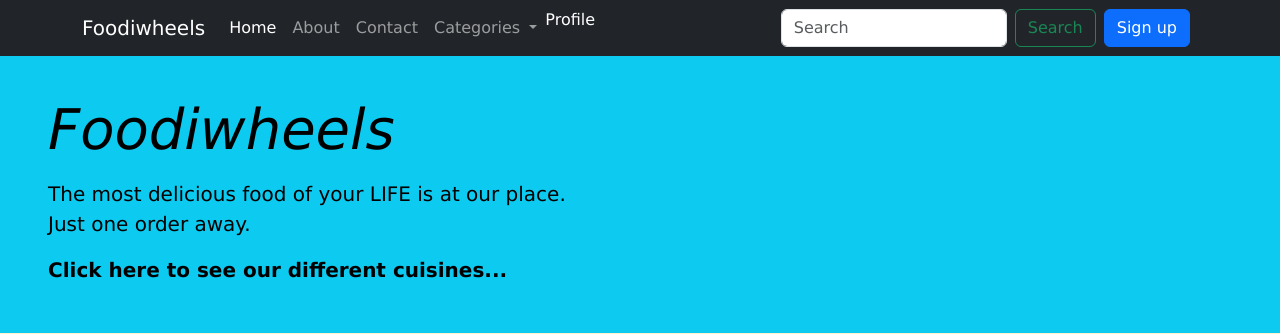
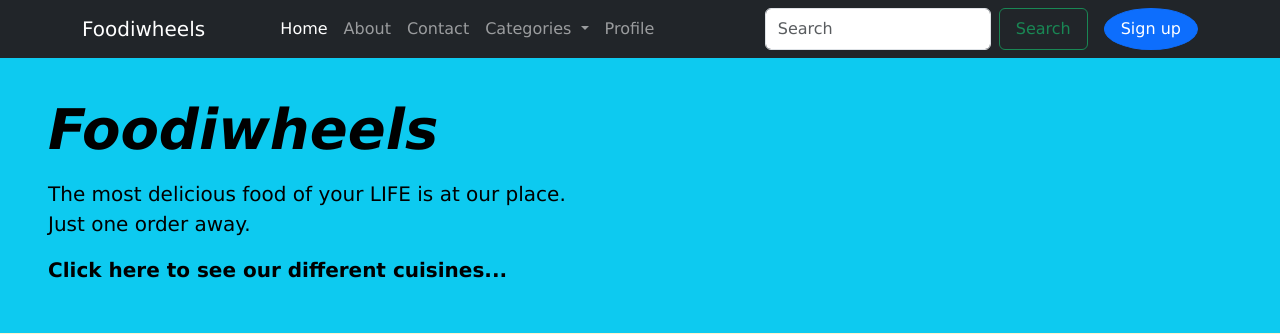
Before and after one commit to MohdRaza216/Foodiwheels, a Django app: page / in a window 1280 px wide. Shown: the top 334 px of the page. Run offline with Django 5.2, Linux system fonts and the light colour scheme.

Commit message:
Refactor navbar and styles: improve layout, enhance dropdown functionality, and update button styles; adjust heading font weight for better visibility

```diff
--- a/static/css/styles.css
+++ b/static/css/styles.css
@@ -5,11 +5,13 @@
     -moz-user-select: none;
     user-select: none;
 }
+
 @media (min-width: 768px) {
     .bd-placeholder-img-lg {
         font-size: 3.5rem;
     }
 }
+
 .b-example-divider {
     width: 100%;
     height: 3rem;
@@ -19,12 +21,14 @@
     box-shadow: inset 0 0.5em 1.5em rgba(0, 0, 0, 0.1),
         inset 0 0.125em 0.5em rgba(0, 0, 0, 0.15);
 }
+
 .nav-scroller {
     position: relative;
     z-index: 2;
     height: 2.75rem;
     overflow-y: hidden;
 }
+
 .nav-scroller .nav {
     display: flex;
     flex-wrap: nowrap;
@@ -35,6 +39,7 @@
     white-space: nowrap;
     -webkit-overflow-scrolling: touch;
 }
+
 .btn-bd-primary {
     --bd-violet-bg: #712cf9;
     --bd-violet-rgb: 112.520718, 44.062154, 249.437846;
@@ -50,44 +55,62 @@
     --bs-btn-active-bg: #5a23c8;
     --bs-btn-active-border-color: #5a23c8;
 }
+
 .card {
     height: 100%;
     display: flex;
     flex-direction: column;
 }
+
 .card-body {
     flex-grow: 1;
     display: flex;
     flex-direction: column;
     justify-content: space-between;
 }
+
 a {
     text-decoration: none;
     color: white;
 }
+
 a:hover {
     color: hotpink;
 }
+
 .card img {
     object-fit: cover;
     height: 50vh;
 }
+
 h1 {
     font-size: 1.5rem;
     font-weight: bold;
 }
+
 body {
     font-family: Verdana, Geneva, Tahoma, sans-serif;
 }
+
 #cards {
     text-align: center;
     justify-content: center;
     align-items: center;
 }
+
 .bg-body-tertiary {
-    background-color: #e9ecef ;
+    background-color: #e9ecef;
 }
+
 .navbar-collapse {
     flex-grow: 1;
     justify-content: flex-end;
 }
+
+.navbar .dropdown-menu {
+    min-width: 200px;
+}
+
+.navbar .btn {
+    padding: 0.5rem 1rem;
+}
--- a/templates/index.html
+++ b/templates/index.html
@@ -39,7 +39,7 @@
       <span class="navbar-toggler-icon"></span>
     </button>
     <div class="collapse navbar-collapse" id="navbarSupportedContent">
-            <ul class="navbar-nav me-auto mb-2 mb-lg-0">
+      <ul class="navbar-nav mx-auto mb-2 mb-lg-0">
         <li class="nav-item">
           <a class="nav-link {% if request.path == '/' %}active{% endif %}" href="/">Home</a>
         </li>
@@ -51,14 +51,11 @@
         </li>
         <li class="nav-item dropdown">
           <a
-                  class="nav-link dropdown-toggle btn"
+            class="nav-link dropdown-toggle"
             href="#"
             id="navbarDropdown"
             data-bs-toggle="dropdown"
             aria-expanded="false"
-                  aria-haspopup="true"
-                  onkeydown="if(event.key === 'Enter' || event.key === ' ') { this.click(); }"
-                  tabindex="0"
           >
             Categories
           </a>
@@ -70,13 +67,13 @@
               <a class="dropdown-item" href="{% url 'food_nonveg' %}">Non-Veg</a>
             </li>
           </ul>
-                <li>
-                  <a href="{% url 'profile' %}">Profile</a>
         </li>
+        <li class="nav-item">
+          <a class="nav-link" href="{% url 'profile' %}">Profile</a>
         </li>
+      </ul>
 
-            </ul>
-            <form class="d-flex" role="search">
+      <form class="d-flex ms-auto me-3" role="search">
         {% csrf_token %}
         <input
           class="form-control me-2"
@@ -84,14 +81,13 @@
           placeholder="Search"
           aria-label="Search"
         />
-              <button class="btn btn-outline-success" type="submit">
-                Search
-              </button>
+        <button class="btn btn-outline-success" type="submit">Search</button>
       </form>
-            <a class="btn btn-primary mx-2" href="{% url 'signup' %}">Sign up</a>
+      <a class="btn btn-primary rounded-circle" href="{% url 'signup' %}">Sign up</a>
     </div>
   </div>
 </nav>
+
     </div>
     {% if messages %}
     <ul class="messages">
@@ -103,7 +99,7 @@
     {% block content %}
     <div class="p-4 p-md-5 mb-0 text-body-emphasis bg-info text-dark">
       <div class="col-lg-6 px-0">
-        <h1 class="display-4 fst-italic">Foodiwheels</h1>
+        <h1 class="display-4 fst-italic fw-bold">Foodiwheels</h1>
         <p class="lead my-3">
           The most delicious food of your LIFE is at our place.
           <br />Just one order away.
```
Lines whose indentation alone changed are shown as unchanged.
